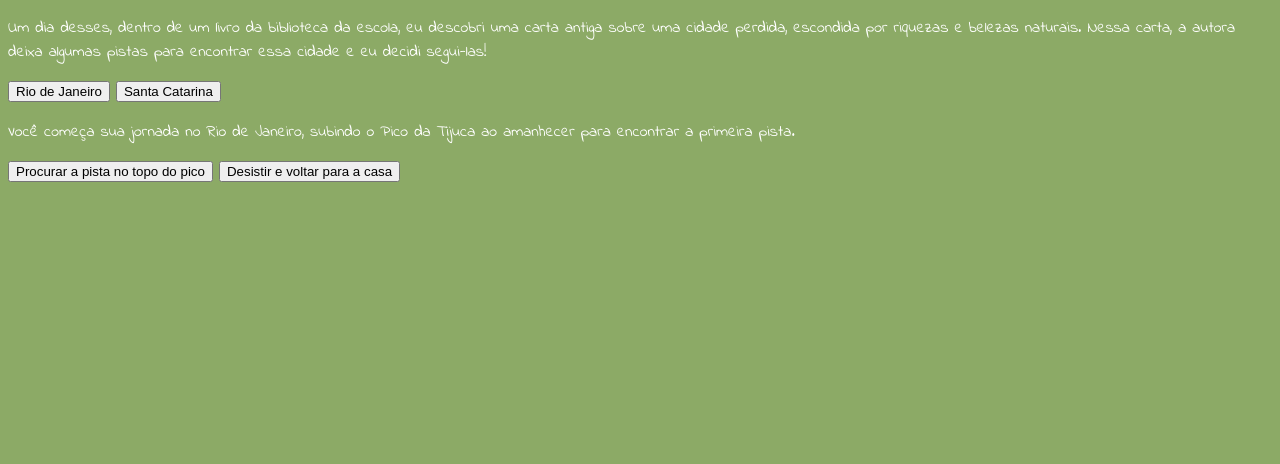
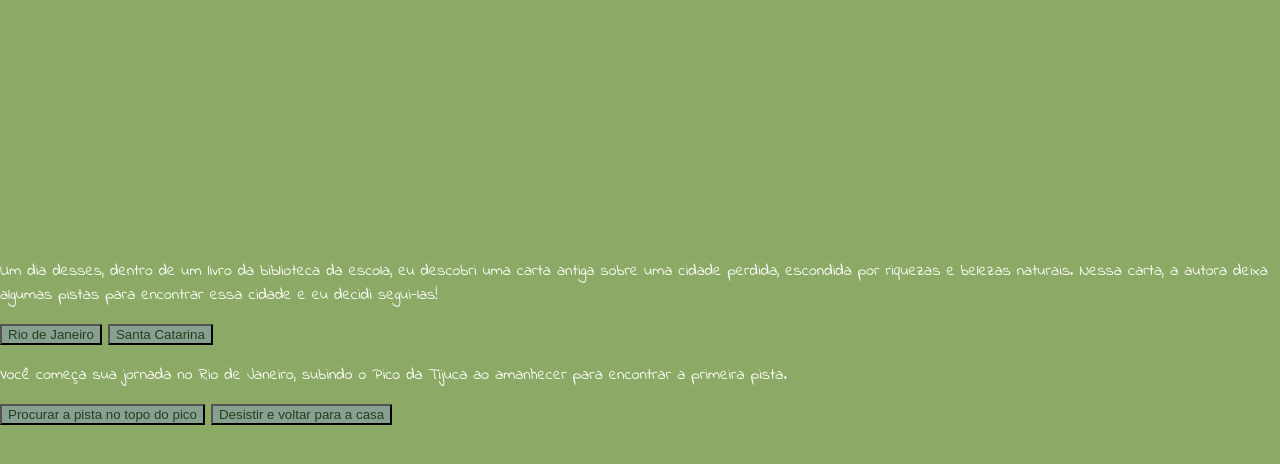
Before and after one commit to Reader-999/Criando-Uma-Aventura, a plain HTML site: page index.html in a window 1280 px wide. Drawn offline with Linux system fonts and the light colour scheme.

Commit message:
Add files via upload

```diff
--- a/style.css
+++ b/style.css
@@ -2,4 +2,14 @@ body {
     background-color: rgba(81, 126, 24, 0.658);
     color:rgb(255, 255, 255);
     font-family: "Indie Flower", cursive;
+    display: flex;
+    justify-content: center;
+    align-items: center;
+    height: 670px;
+    margin: 0;
 }
+
+button {
+    background-color: rgb(136, 160, 143);
+    color: rgb(33, 65, 32);
+}
```
